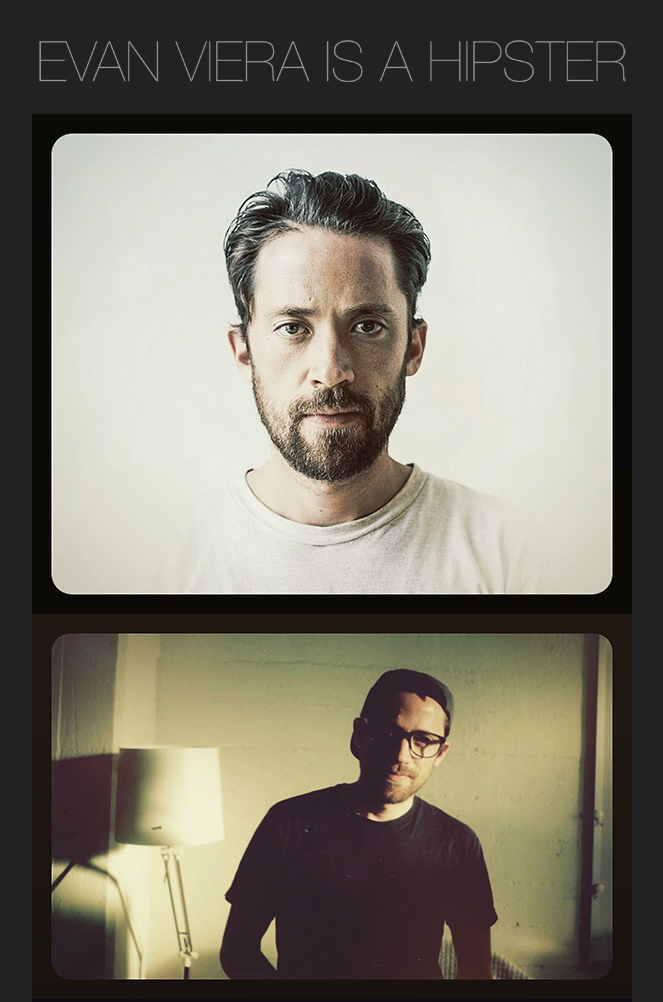
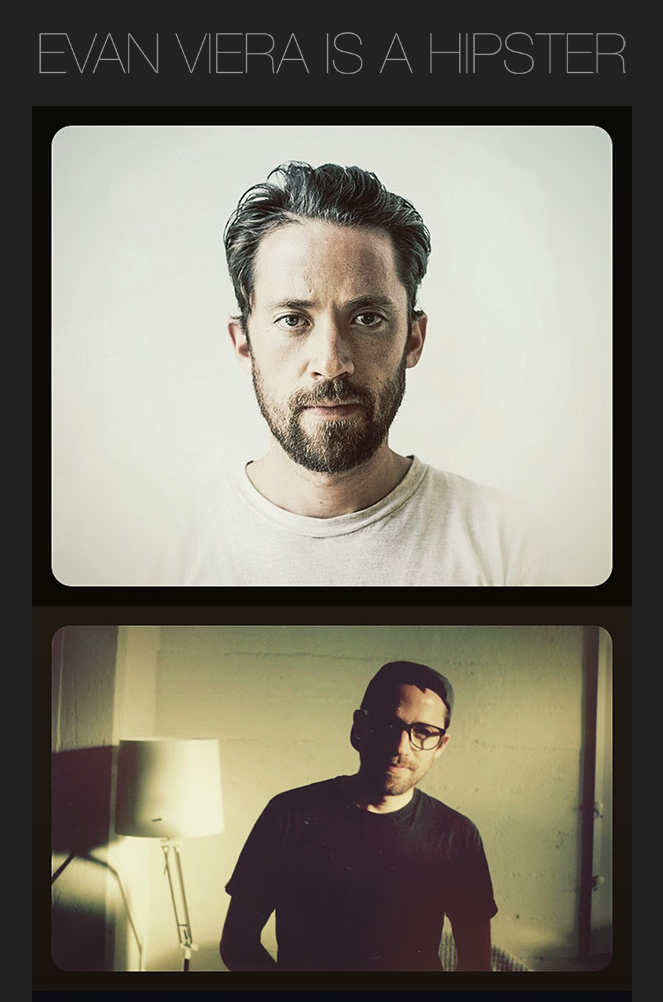
Before and after one commit to loglow/evanvieraisahipster, a plain HTML site: page index.html in a window 1280 px wide. Shown: the top 1002 px of the page, without its empty margins (308-971 px from the left). Drawn offline with Linux system fonts and the light colour scheme.

Commit message:
css fixes

```diff
--- a/index.html
+++ b/index.html
@@ -5,10 +5,11 @@
 		<style type="text/css">
 			body {
 				background-color: #222;
+                text-align: center;
+                margin: 0;
 			}
-			img {
-				display: block;
-				margin: 0 auto;
+			div {
+				line-height: 0;
 			}
 			.padded {
 				padding: 25px;
```
